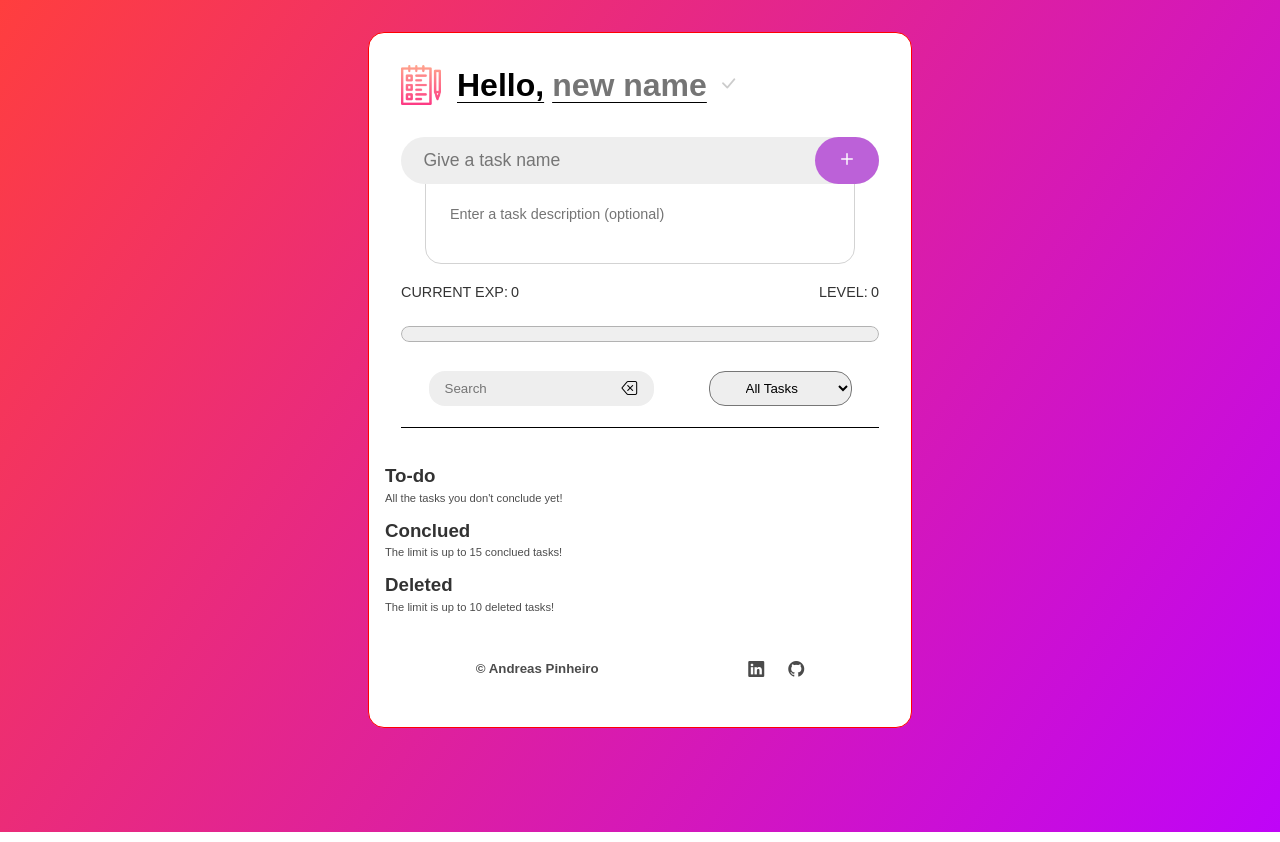
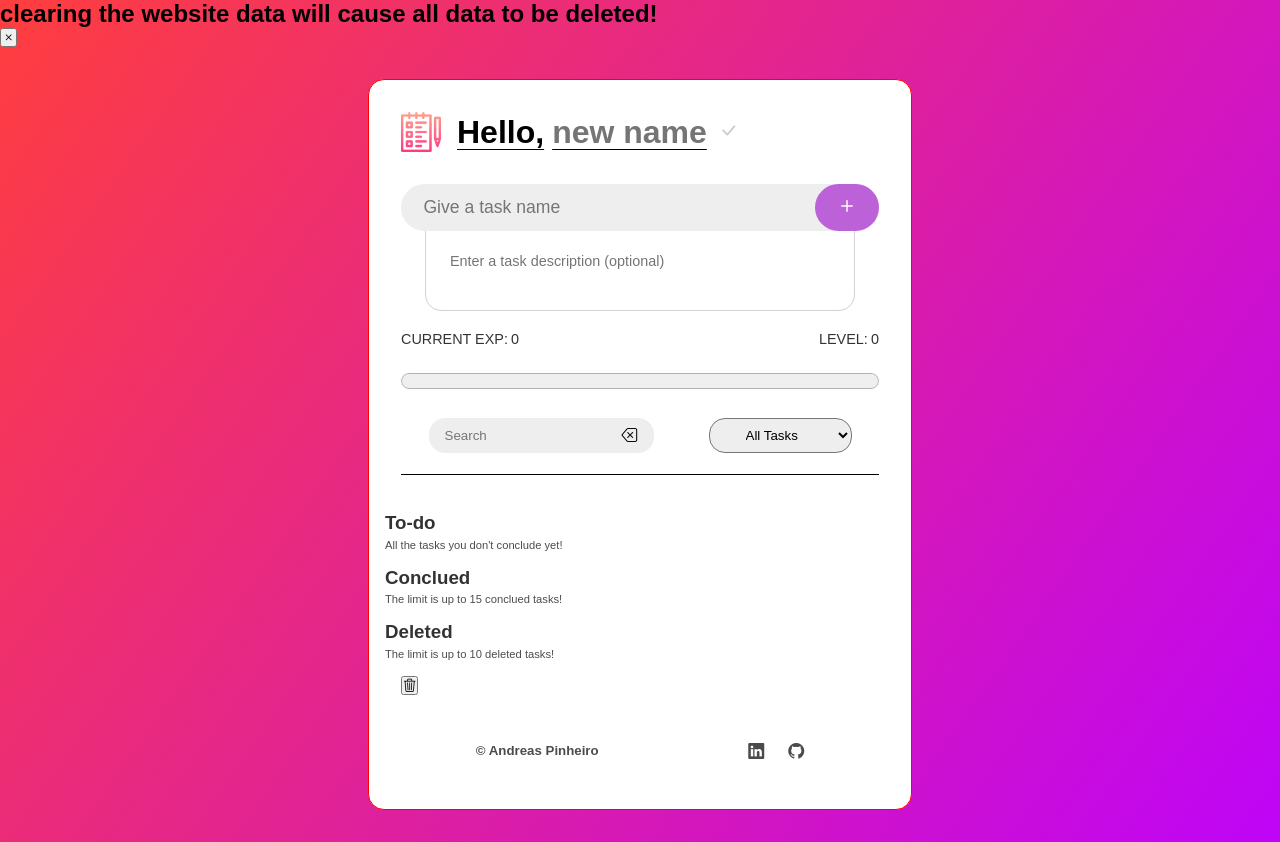
Before and after one commit to andreas-yuji-fujiki/TaskForge-App, a plain HTML site: page index.html in a window 1280 px wide. Drawn offline with nearby package versions, Linux system fonts and the light colour scheme.

Commit message:
Update index.html

```diff
--- a/index.html
+++ b/index.html
@@ -24,6 +24,15 @@
 </head>
 <body>
     <main class="container">
+        <h1 class="hide">TaskForge App</h1>
+        <div id="data-warning">
+            <h2>
+                clearing the website data will cause all data to be deleted!
+            </h2>
+            <button id="dimiss-warning">
+                <i class="bi bi-x"></i>
+            </button>
+        </div>
         <div id="to-do-app">
             <!-- App Header -->
             <header class="to-do-header">
@@ -109,38 +118,58 @@
 
             <!-- Container Of All Type Of Tasks -->
             <div id="task-lists-container">
+                <!-- Search Info -->
+                <div id="search-info" class="hide">
+                    <h3 class="category-title">
+                        Search Results:
+                    </h3>
+                    <p id="display-search-info" class="category-description">
+                        No matching results!
+                    </p>
+                </div>
                 <!-- To-Do Tasks Container -->
                 <section id="todo-tasks-section">
+                    <div class="category-info">
                         <h3 class="category-title">
                             To-do
                         </h3>
                         <p class="category-description">
                             All the tasks you don't conclude yet!
                         </p>
+                    </div>
                     <ul id="tasks-list">
                     </ul>
                 </section>
 
                 <!-- Conclued Tasks Container -->
                 <section id="conclued-tasks-section">
+                    <div class="category-info">
                         <h3 class="category-title">
                             Conclued
                         </h3>
                         <p class="category-description">
                             The limit is up to 15 conclued tasks!
                         </p>
+                    </div>
                     <ul id="conclued-tasks-list">
                     </ul>
                 </section>
 
                 <!-- Deleted Tasks Container -->
                 <section id="deleted-tasks-section">
+                    <div class="category-info">
+                        <div>
                             <h3 class="category-title">
                                 Deleted
                             </h3>
                             <p class="category-description">
                                 The limit is up to 10 deleted tasks!
                             </p>
+                        </div>
+                        <button id="clear-deleted-tasks-list-button">
+                            <i class="bi bi-trash3"></i>
+                        </button>
+                    </div>
                     <ul id="deleted-tasks-list">
                     </ul>
                 </section>
```
Lines whose indentation alone changed are shown as unchanged.
